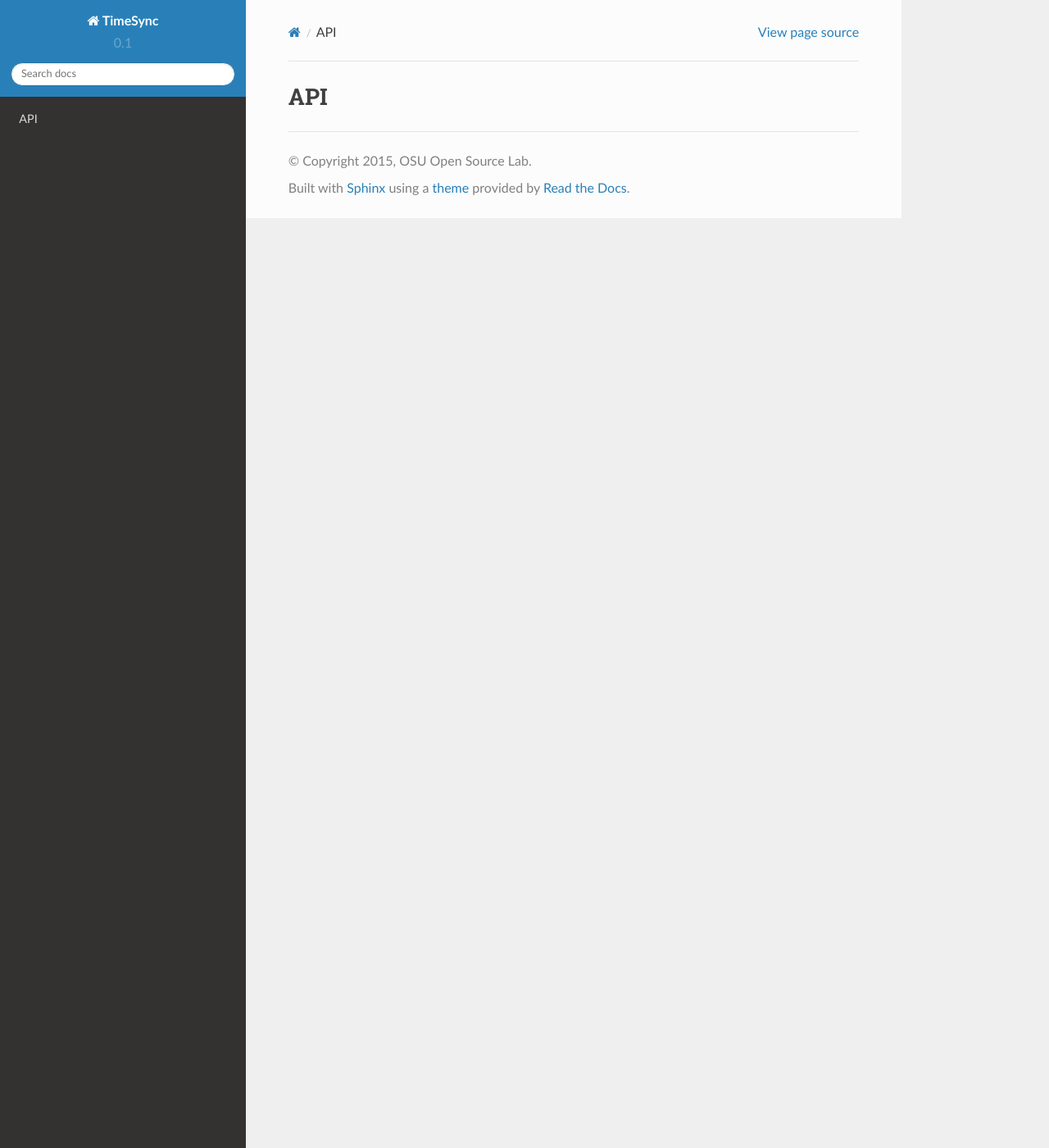
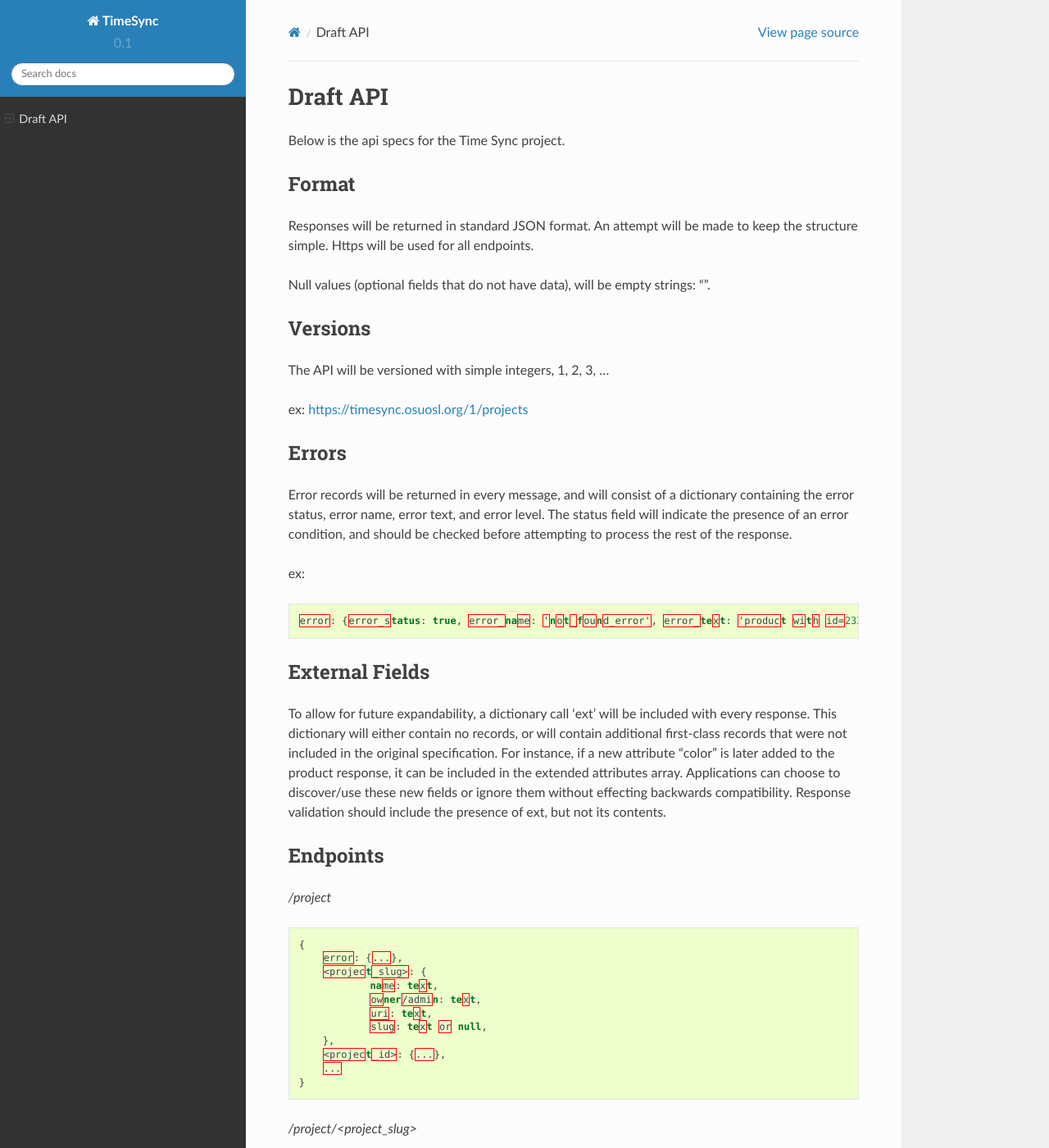
Before and after one commit to osuosl/timesync-node, a Sphinx documentation site: the page built from docs/source/design/draft_api.rst, in a window 1280 px wide and 1400 px high. Shown: the whole window at 82% size. Built offline with Sphinx 7.4.7 and the Read the Docs theme 2.0.0, drawn with Linux system fonts in a browser that asks for light colours; some of the changed text lies outside the part shown.

Commit message:
Inital commit for draft_* design docs
refs #2
- initial draft_api.rst based heavily on what's fresh draft api.
- initial draft_models.rst copied from the first meeting in which
  on the models.
- empty draft_auth.rst
- empty draft_error.rst

```diff
--- a/docs/source/design/draft_api.rst
+++ b/docs/source/design/draft_api.rst
@@ -1,4 +1,106 @@
 .. _draft-api:
 
-API
-===
+Draft API
+=========
+Below is the api specs for the Time Sync project.
+
+
+Format
+------
+Responses will be returned in standard JSON format. An attempt will be made to
+keep the structure simple. Https will be used for all endpoints.
+
+Null values (optional fields that do not have data), will be empty strings: "".
+
+
+Versions
+--------
+The API will be versioned with simple integers, 1, 2, 3, ...
+
+ex: https://timesync.osuosl.org/1/projects
+
+
+Errors
+------
+Error records will be returned in every message, and will consist of a
+dictionary containing the error status, error name, error text, and error
+level. The status field will indicate the presence of an error condition, and
+should be checked before attempting to process the rest of the response.
+
+ex:
+
+.. code:: json
+
+    error: {error_status: true, error_name: 'not_found_error', error_text: 'product with id=232 could not be found', error_level: 10}
+
+
+External Fields
+---------------
+To allow for future expandability, a dictionary call ‘ext’ will be included
+with every response. This dictionary will either contain no records, or will
+contain additional first-class records that were not included in the original
+specification. For instance, if a new attribute “color” is later added to the
+product response, it can be included in the extended attributes array.
+Applications can choose to discover/use these new fields or ignore them without
+effecting backwards compatibility. Response validation should include the
+presence of ext, but not its contents.
+
+
+Endpoints
+---------
+*/project*
+
+.. code:: json
+
+    {
+        error: {...},
+        <project_slug>: {
+                name: text,
+                owner/admin: text,
+                uri: text,
+                slug: text or null,
+        },
+        <project_id>: {...},
+        ...
+    }
+
+*/project/<project_slug>*
+
+.. code:: json
+
+    {
+        error: {...},
+        name: text,
+        owner/admin: text,
+        uri: text,
+        slug: text or null,
+    }
+
+*/project/<project_slug>/activity*
+
+.. code:: json
+
+    {
+        name: text,
+        slug: text,
+    }
+
+*/users*
+
+.. code:: json
+
+    {... ? ...}
+
+*/users/submit_time*
+
+.. code:: json
+
+    {
+        project_name: text,
+        duration: int,
+        user: text,
+        activity: text or null,
+        notes: text,
+        issue_uri: text,
+        date: text,
+    }
```
Also changed, not shown: docs/source/design/draft_models.rst (+42 -2 lines), docs/source/design/draft_auth.rst (added), docs/source/design/draft_error.rst (added).
